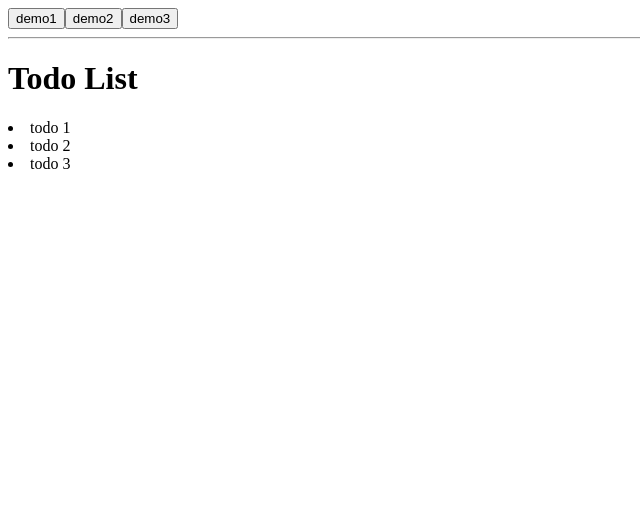
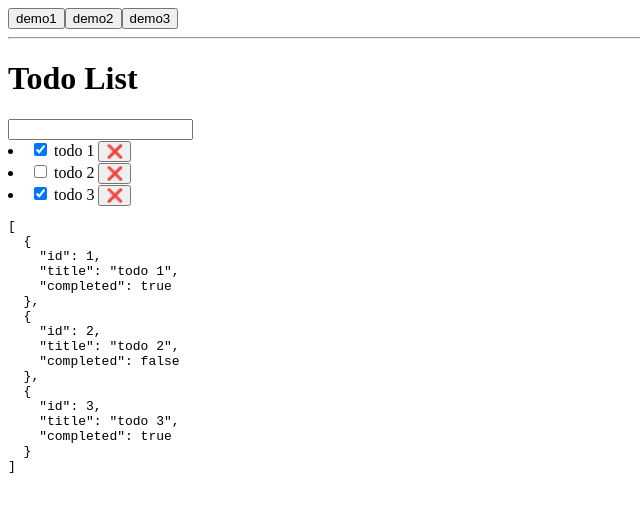
Before and after one commit to andreaborelli/angular16-demo, an Angular app: page /demo3 in a window 1280 px wide. Shown: the top 512 px of the page, without its empty margins (0-640 px from the left). Built offline with nearby package versions, Linux system fonts and the light colour scheme.

Commit message:
signal - todo list

```diff
--- a/src/app/features/demo2.component.ts
+++ b/src/app/features/demo2.component.ts
@@ -43,7 +43,7 @@ export class Demo2Component {
   this.counter.set(0); // resettiamo il valore del signal a 0
  }
 
- isZero = computed(() =>{
+ isZero = computed(() => { // signal derivato, sorta di stato derivato dal signal principale
   console.log('render', this.counter());
     // return this.counter() === 0; // restituiamo un valore booleano se il counter è uguale a 0
     return this.counter() === 0;
--- a/src/app/features/demo3.component.ts
+++ b/src/app/features/demo3.component.ts
@@ -1,4 +1,4 @@
-import { Component, signal } from '@angular/core';
+import { Component, computed, signal } from '@angular/core';
 import { CommonModule } from '@angular/common';
 
 @Component({
@@ -7,7 +7,19 @@ import { CommonModule } from '@angular/common';
   imports: [CommonModule],
   template: `
     <h1>Todo List</h1>
-    <li *ngFor="let todo of todos()">{{todo.title}}</li>
+
+   <!-- <div *ngIf="todos().length === 0">There are no todos</div>  non ottimale perchè viene processata ad ogni change detection -->
+   <div *ngIf="noTodos()">There are no todos</div>
+
+   <input type="text" (keydown.enter)="addTodo($event)">
+
+    <li *ngFor="let todo of todos(); let i = index">
+      <input type="checkbox" [checked]="todo.completed" (change)="toggleTodo(i)"> <!-- checked è un attributo booleano, se il todo è completato allora checked è true -->
+      {{todo.title}}
+      <button (click)="deleteTodo(todo)">❌</button> <!-- emoticon da tastiera: Windows + punto  -->
+    </li>
+
+    <pre>{{todos() | json}}</pre>
   `,
   styles: [
   ]
@@ -21,6 +33,41 @@ export class Demo3Component {
 
   ]);
 
+  deleteTodo(todo: Todo) { // aggiorniamo il valore di un signal basato su un valore precedente
+    this.todos.update((todos =>{ /* update è un metodo che ci permette di modificare il valore del signal,
+      ci permette di ricevere una funzione, ricevere i todo attuali e restituire i nuovi todo */
+      return todos.filter(t => t.id !== todo.id) // una lista filtrata dove rimuoviamo dai todo quelloche effettivamente vogliamo eliminare
+    }))
+  }
+
+  noTodos = computed(() => { // signal derivato, sorta di stato derivato dal signal principale
+    return this.todos().length === 0; // verificare se la lunghezza dei todo è uguale a 0
+  })
+
+  addTodo(event: Event){
+    /*console.log((event.target as HTMLInputElement).value); /* effettuiamo un casting dell'elemento target in un HTMLInputElement,
+                                                            perchè value è una proprietà di HTMLInputElement, ma non di event.target*/
+     const target = event.target as HTMLInputElement; // effettuiamo un casting dell'elemento target in un HTMLInputElement
+     const newTodo: Todo = { // creiamo un nuovo todo
+      id: Date.now(), // generiamo un id univoco data il quale è un timestamp
+      title: target.value, // il titolo del todo è il valore dell'input
+      completed: false // il todo è inizialmente non completato
+     }
+     this.todos.update(todos =>
+      [...todos, newTodo]); // aggiungiamo il nuovo todo alla lista dei todo
+      target.value = ''; // resettiamo il valore dell'input
+  }
+  toggleTodo(index: number) {
+    this.todos.mutate(todos => { // mutate è un metodo che ci permette di modificare il valore del signal
+      todos[index].completed = !todos[index].completed; // invertiamo il valore del todo
+    });
+    // this.todos.update(todos => { // recuperiamo l'elenco dei todo attuali
+    //   return todos.map(todo => { // itera su tutti i todo
+    //       return todo.id === todo.id ? {...todo, completed: !todo.completed} : todo; // itera su tutti i todo
+    //   })
+    // })
+  }
+
 }
 export interface Todo {
   id: number;
```
